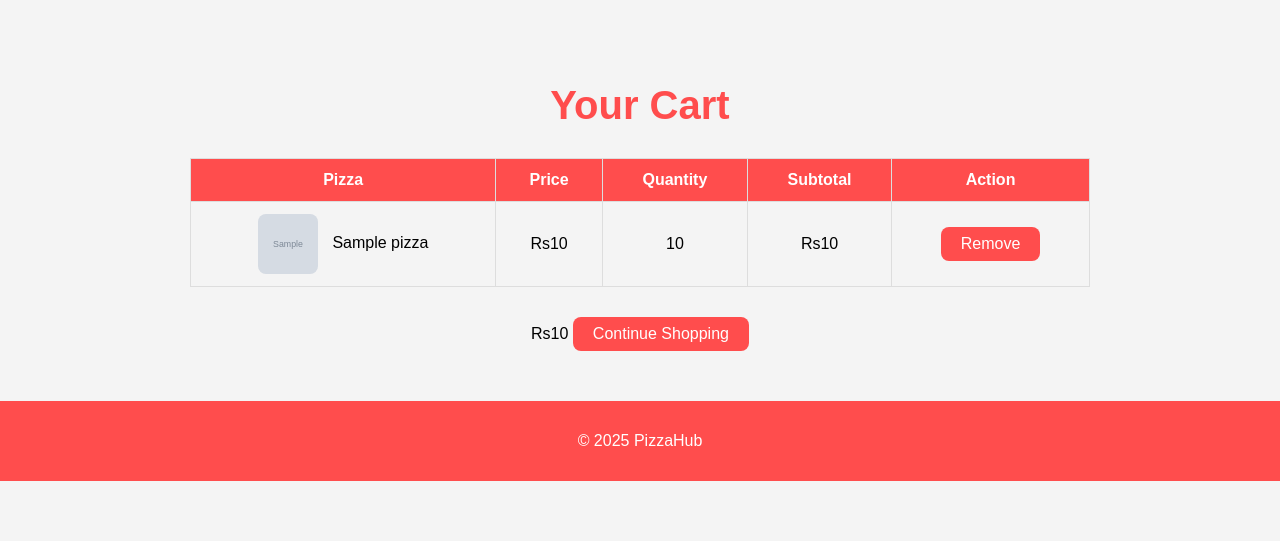
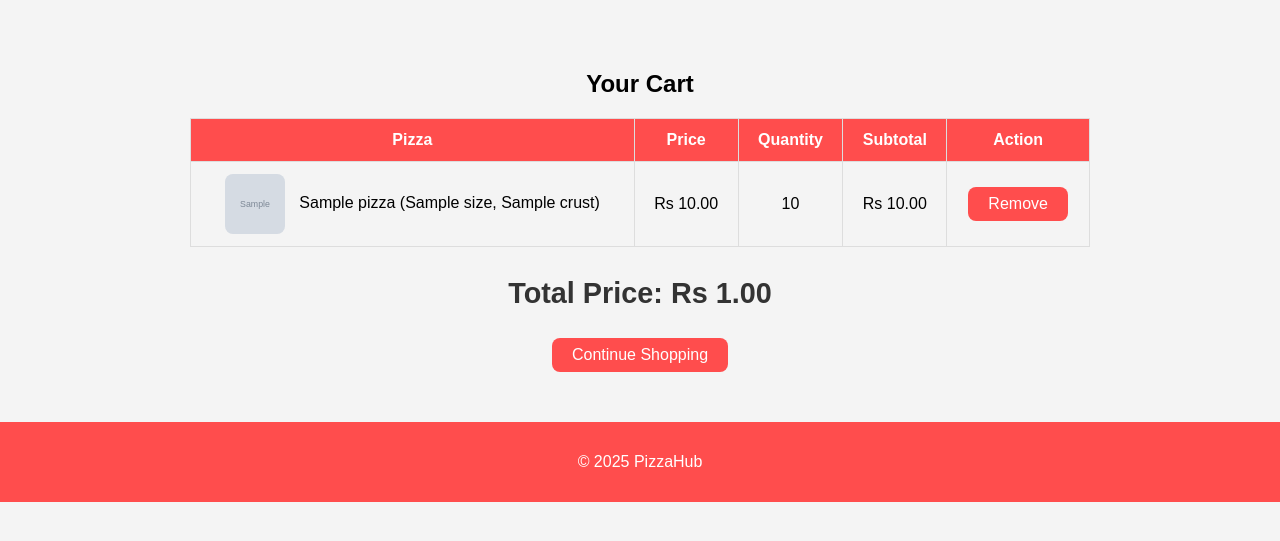
Before and after one commit to Apsaraaaaa/online-pizza-ordering-system, a Django app: template myapp/templates/myapp/cart.html in a window 1280 px wide. Shown: the part 110-651 px from the top of the page. Run offline with Django 5.2, Linux system fonts and the light colour scheme; the template is opened without the code that fills it: most values are stand-ins (such as "Sample title", 1, 10 or a date in 2020); grey boxes marked "Sample" are stand-in pictures.

Commit message:
changed the cart page and its css

```diff
--- a/myapp/static/myapp/css/style.css
+++ b/myapp/static/myapp/css/style.css
@@ -216,9 +216,14 @@ header nav a:hover {
     text-align: center;
 }
 
-.cart h2 {
-    font-size: 2.5rem;
-    margin-bottom: 30px;
+.cart h3 {
+    font-size: 1.8rem;
+    color: #333;
+    margin-top: 20px;
+}
+
+.cart h3 span {
+    font-weight: bold;
     color: #ff4d4d;
 }
 
--- a/myapp/templates/myapp/cart.html
+++ b/myapp/templates/myapp/cart.html
@@ -25,11 +25,11 @@
                     {% else %}
                         <img src="{% static 'myapp/images/default-pizza.jpg' %}" alt="{{ item.pizza.name }}" class="cart-img">
                     {% endif %}
-                    {{ item.pizza.name }}
+                    {{ item.pizza.name }} ({{ item.pizza.size.name }}, {{ item.pizza.crust.name }})
                 </td>
-                <td>Rs{{ item.pizza.price }}</td>
+                <td>Rs {{ item.pizza.calculate_total|floatformat:2 }}</td>
                 <td>{{ item.quantity }}</td>
-                <td>Rs{{ item.total }}</td>
+                <td>Rs {{ item.total|floatformat:2 }}</td>
                 <td>
                     <a href="{% url 'remove_from_cart' item.pizza.id %}" class="btn remove-btn">Remove</a>
                 </td>
@@ -37,7 +37,8 @@
             {% endfor %}
         </tbody>
     </table>
-    <td>Rs{{ item.pizza.calculate_total }}</td>
+
+    <h3>Total Price: Rs {{ total_price|floatformat:2 }}</h3>
 
     <a href="{% url 'menu' %}" class="btn">Continue Shopping</a>
 
```
Also changed, not shown: db.sqlite3.
